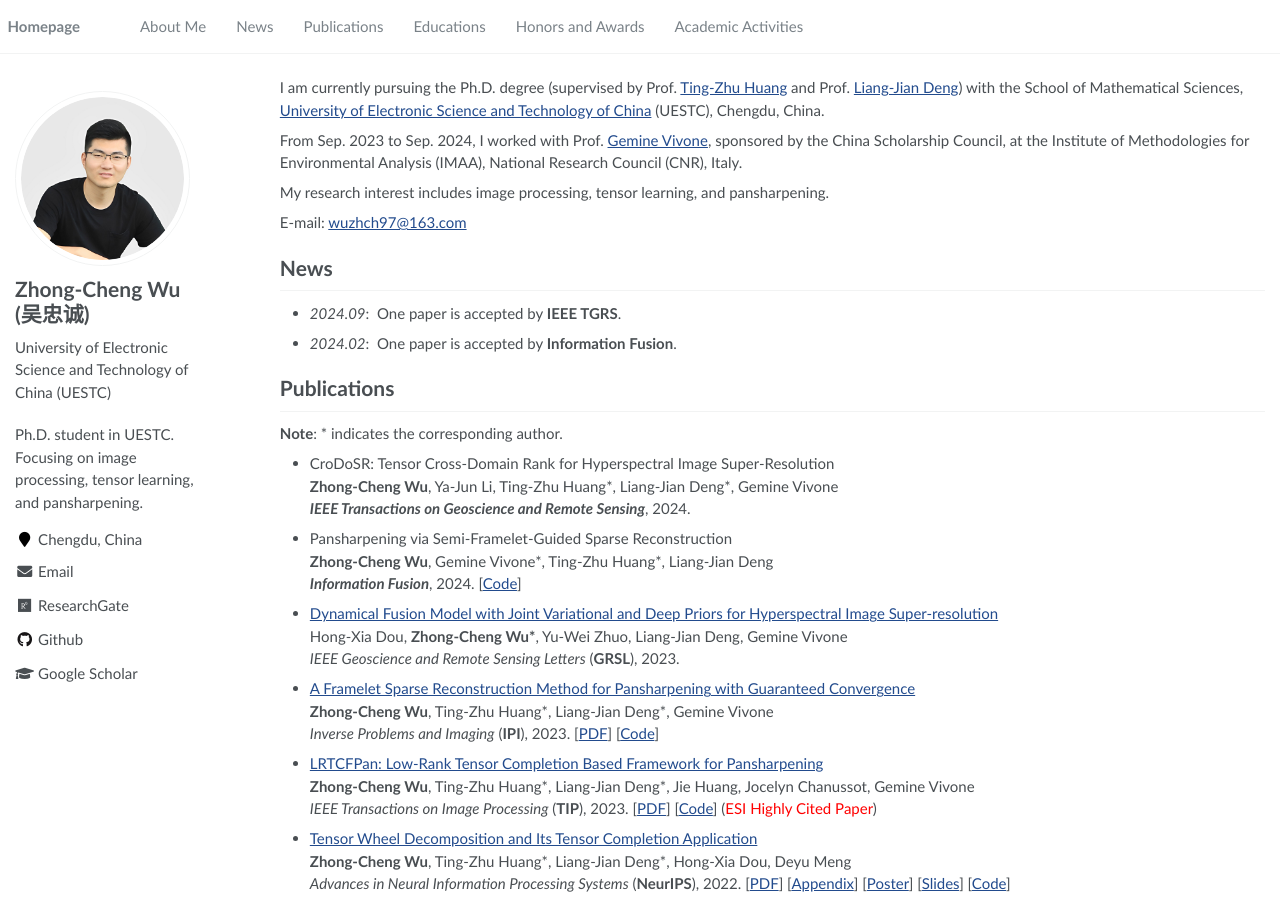
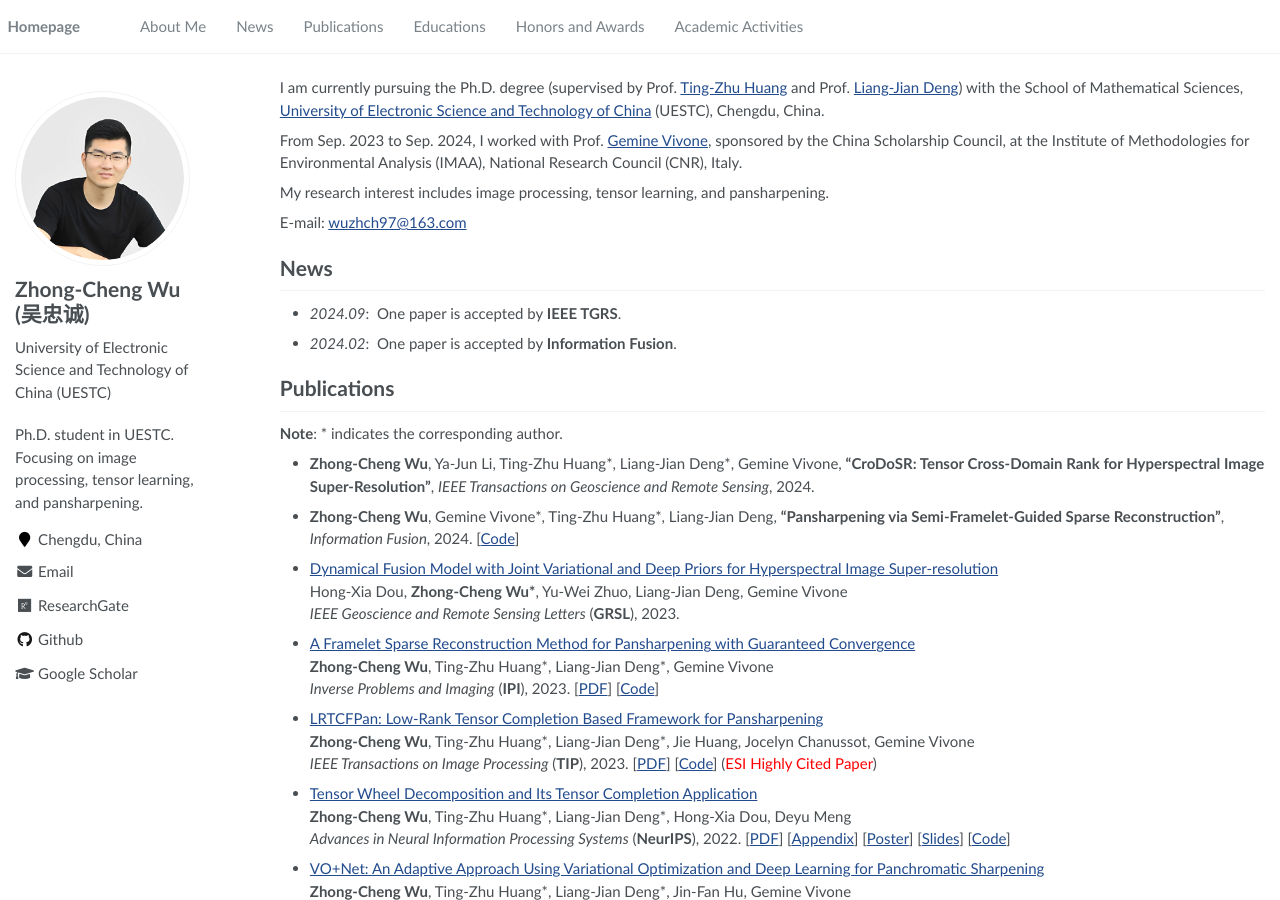
Before and after one commit to zhongchengwu/zhongchengwu.github.io, a Jekyll site: the page built from _pages/about.md, in a window 1280 px wide and 900 px high. Built offline with Jekyll 4.4.1, drawn with Linux system fonts in a browser that asks for light colours; part of the change alters nothing that is shown.

```diff
--- a/_pages/about.md
+++ b/_pages/about.md
@@ -32,13 +32,9 @@ E-mail: <wuzhch97@163.com> &emsp;
 # Publications
 <b>Note</b>: \* indicates the corresponding author.
 
-- CroDoSR: Tensor Cross-Domain Rank for Hyperspectral Image Super-Resolution <br>
-  <b>Zhong-Cheng Wu</b>, Ya-Jun Li, Ting-Zhu Huang\*, Liang-Jian Deng\*, Gemine Vivone <br>
-  <b>*IEEE Transactions on Geoscience and Remote Sensing*</b>, 2024.
+- <b>Zhong-Cheng Wu</b>, Ya-Jun Li, Ting-Zhu Huang\*, Liang-Jian Deng\*, Gemine Vivone, <b>"CroDoSR: Tensor Cross-Domain Rank for Hyperspectral Image Super-Resolution"</b>, *IEEE Transactions on Geoscience and Remote Sensing*, 2024.
 
-- Pansharpening via Semi-Framelet-Guided Sparse Reconstruction <br>
-  <b>Zhong-Cheng Wu</b>, Gemine Vivone\*, Ting-Zhu Huang\*, Liang-Jian Deng <br>
-  <b>*Information Fusion*</b>, 2024. [[Code](https://github.com/zhongchengwu/code_SemiFGSR)]
+- <b>Zhong-Cheng Wu</b>, Gemine Vivone\*, Ting-Zhu Huang\*, Liang-Jian Deng, <b>"Pansharpening via Semi-Framelet-Guided Sparse Reconstruction"</b>, *Information Fusion*, 2024. [[Code](https://github.com/zhongchengwu/code_SemiFGSR)]
 
 - [Dynamical Fusion Model with Joint Variational and Deep Priors for Hyperspectral Image Super-resolution](https://ieeexplore.ieee.org/document/10156889) <br>
   Hong-Xia Dou, <b>Zhong-Cheng Wu\*</b>, Yu-Wei Zhuo, Liang-Jian Deng, Gemine Vivone <br>
```
